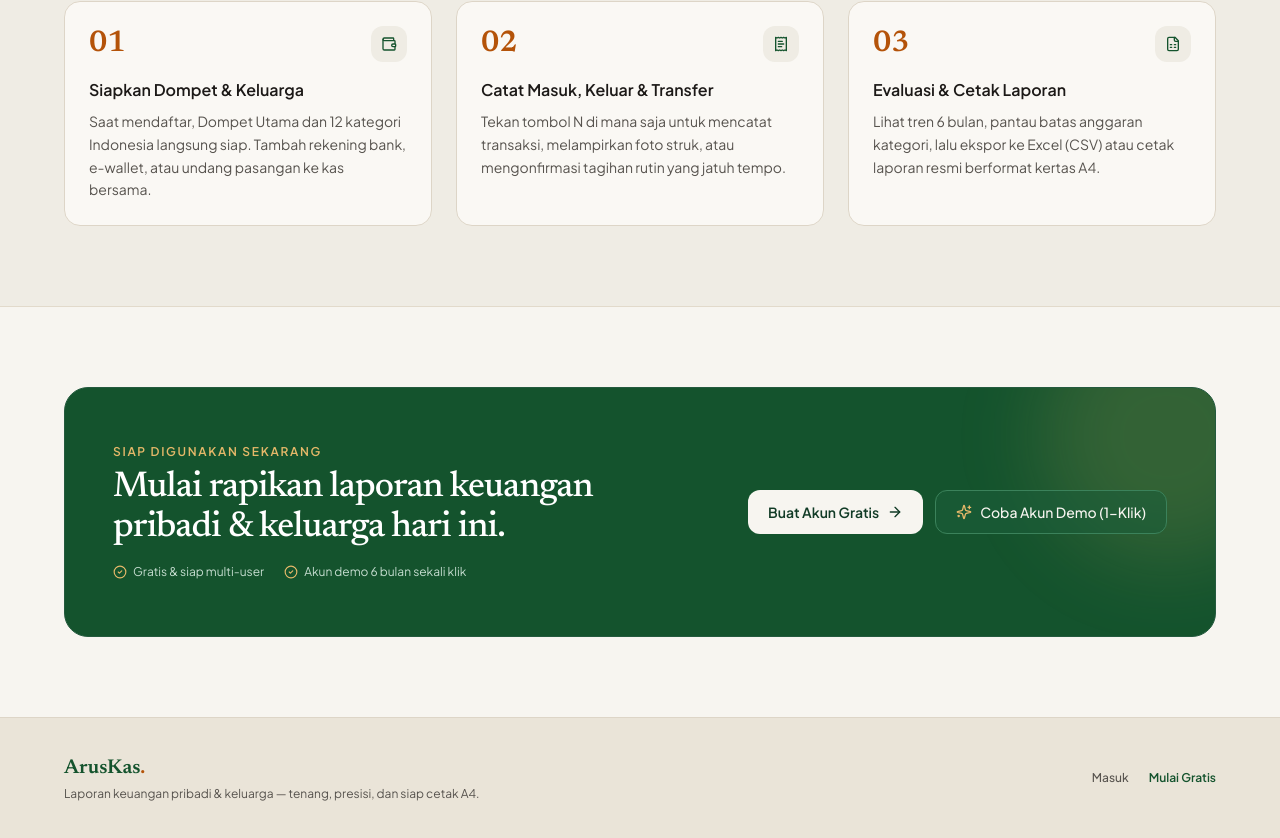
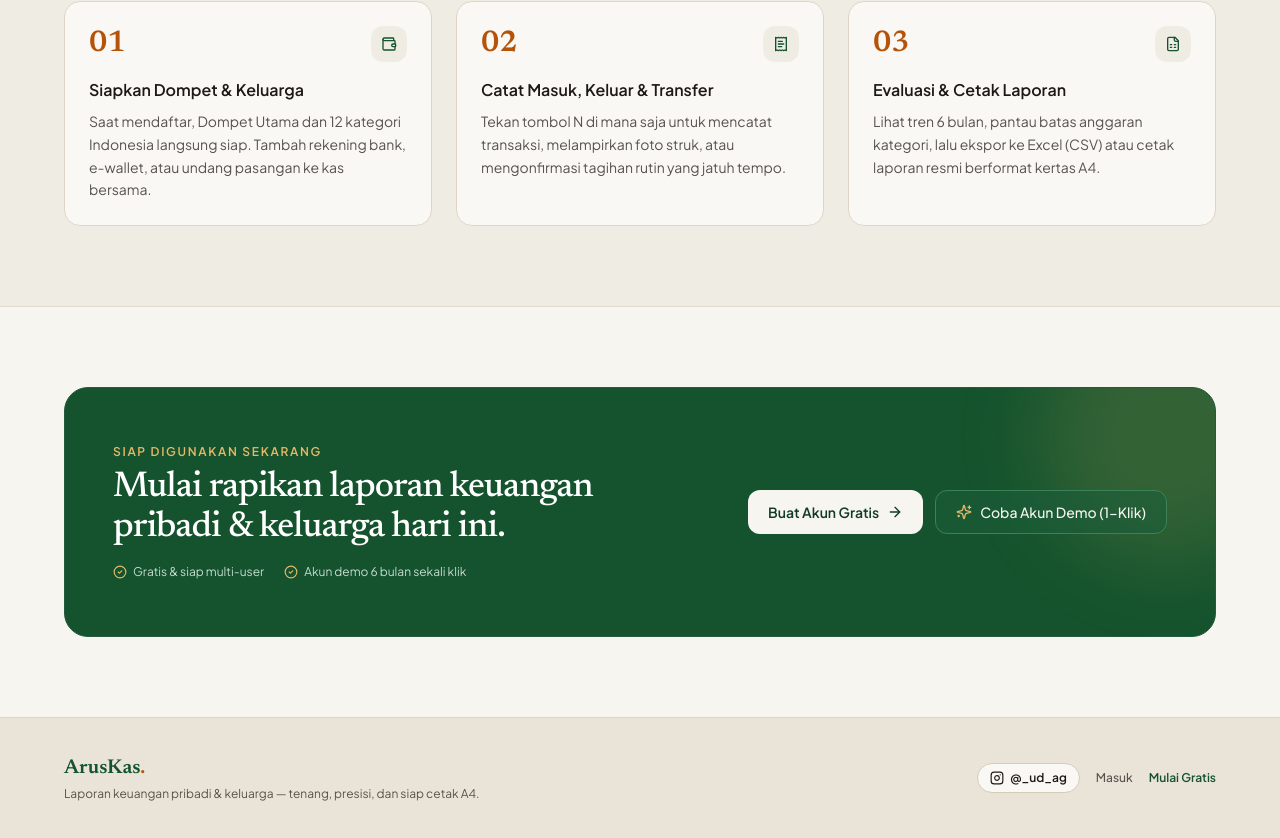
Before and after one commit to masudabdulghani764-lang/aruskas, a Next.js app: page / in a window 1280 px wide. Shown: the part 2611-3449 px from the top of the page. Built offline with nearby package versions, Linux system fonts and the light colour scheme; no server answers.

Commit message:
feat: add @_ud_ag Instagram link to landing page footer

```diff
--- a/src/app/page.tsx
+++ b/src/app/page.tsx
@@ -3,6 +3,7 @@ import {
   ArrowRight,
   CheckCircle2,
   FileSpreadsheet,
+  Instagram,
   Lock,
   Printer,
   ReceiptText,
@@ -577,7 +578,18 @@ export default async function LandingPage() {
             </p>
           </div>
 
-          <div className="flex flex-wrap items-center gap-5 text-xs font-medium text-[#57534E]">
+          <div className="flex flex-wrap items-center gap-4 text-xs font-medium text-[#57534E]">
+            <a
+              href="https://instagram.com/_ud_ag"
+              target="_blank"
+              rel="noopener noreferrer"
+              aria-label="Instagram @_ud_ag"
+              className="inline-flex items-center gap-1.5 rounded-full border border-[#D4CBB9] bg-[#FAF8F4] px-3 py-1.5 text-xs font-semibold text-[#1C1917] transition-colors hover:border-[#14532D] hover:bg-[#14532D] hover:text-[#FFFFFF]"
+            >
+              <Instagram className="h-3.5 w-3.5" />
+              <span>@_ud_ag</span>
+            </a>
+
             {user ? (
               <Link
                 href="/dashboard"
```
